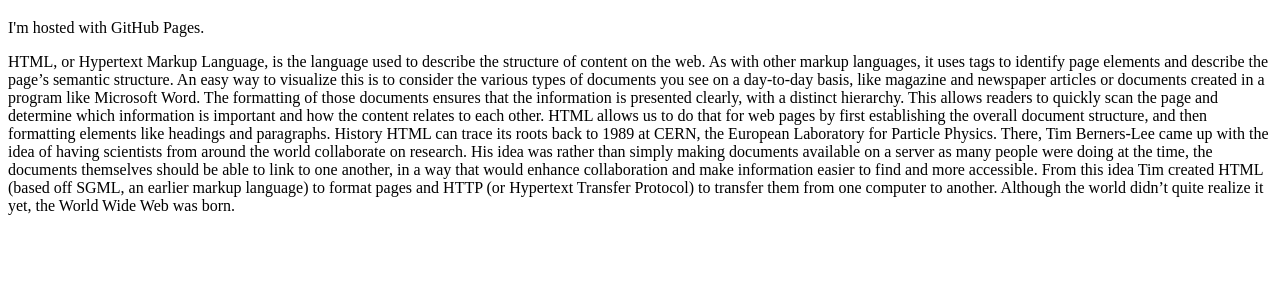
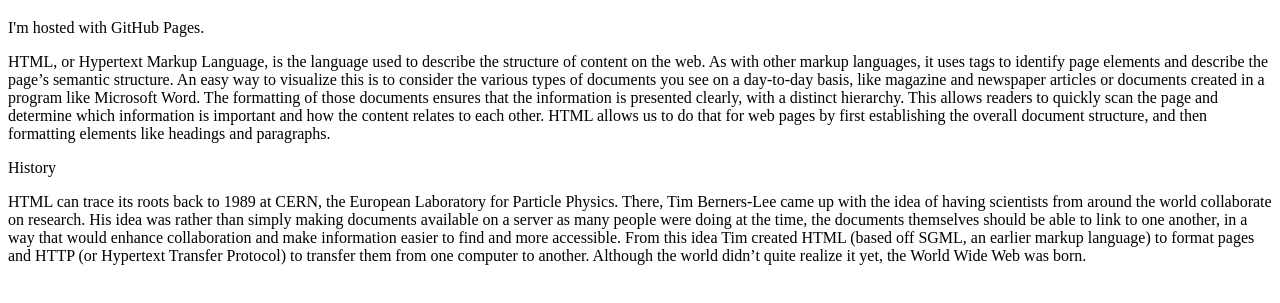
Before and after one commit to syapa12/syapa12.github.io, a plain HTML site: page index.html in a window 1280 px wide. Shown: the part 61-364 px from the top of the page. Drawn offline with Linux system fonts and the light colour scheme.

Commit message:
Update index.html

```diff
--- a/index.html
+++ b/index.html
@@ -3,10 +3,10 @@
 <body>
 <h1>Hello World</h1>
 <p>I'm hosted with GitHub Pages.</p>
-<p></p>HTML, or Hypertext Markup Language, is the language used to describe the structure of content on the web. As with other markup languages, it uses tags to identify page elements and describe the page’s semantic structure. An easy way to visualize this is to consider the various types of documents you see on a day-to-day basis, like magazine and newspaper articles or documents created in a program like Microsoft Word. The formatting of those documents ensures that the information is presented clearly, with a distinct hierarchy. This allows readers to quickly scan the page and determine which information is important and how the content relates to each other. HTML allows us to do that for web pages by first establishing the overall document structure, and then formatting elements like headings and paragraphs.
-History
+<p>HTML, or Hypertext Markup Language, is the language used to describe the structure of content on the web. As with other markup languages, it uses tags to identify page elements and describe the page’s semantic structure. An easy way to visualize this is to consider the various types of documents you see on a day-to-day basis, like magazine and newspaper articles or documents created in a program like Microsoft Word. The formatting of those documents ensures that the information is presented clearly, with a distinct hierarchy. This allows readers to quickly scan the page and determine which information is important and how the content relates to each other. HTML allows us to do that for web pages by first establishing the overall document structure, and then formatting elements like headings and paragraphs.</p>
+<p>History</p>
 
-HTML can trace its roots back to 1989 at CERN, the European Laboratory for Particle Physics. There, Tim Berners-Lee came up with the idea of having scientists from around the world collaborate on research. His idea was rather than simply making documents available on a server as many people were doing at the time, the documents themselves should be able to link to one another, in a way that would enhance collaboration and make information easier to find and more accessible. From this idea Tim created HTML (based off SGML, an earlier markup language) to format pages and HTTP (or Hypertext Transfer Protocol) to transfer them from one computer to another. Although the world didn’t quite realize it yet, the World Wide Web was born.</p>
+<p>HTML can trace its roots back to 1989 at CERN, the European Laboratory for Particle Physics. There, Tim Berners-Lee came up with the idea of having scientists from around the world collaborate on research. His idea was rather than simply making documents available on a server as many people were doing at the time, the documents themselves should be able to link to one another, in a way that would enhance collaboration and make information easier to find and more accessible. From this idea Tim created HTML (based off SGML, an earlier markup language) to format pages and HTTP (or Hypertext Transfer Protocol) to transfer them from one computer to another. Although the world didn’t quite realize it yet, the World Wide Web was born.</p>
 
 </body>
 </html>
```
